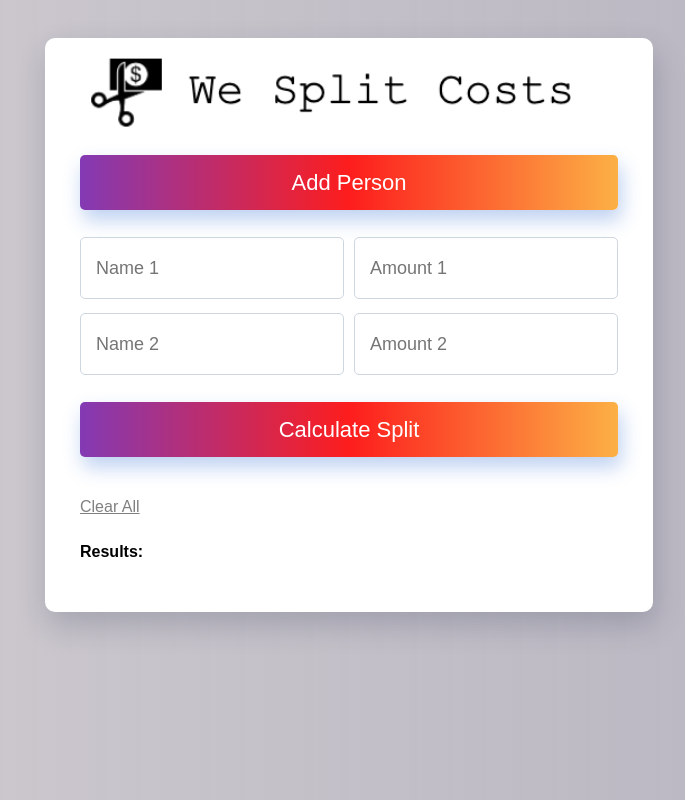
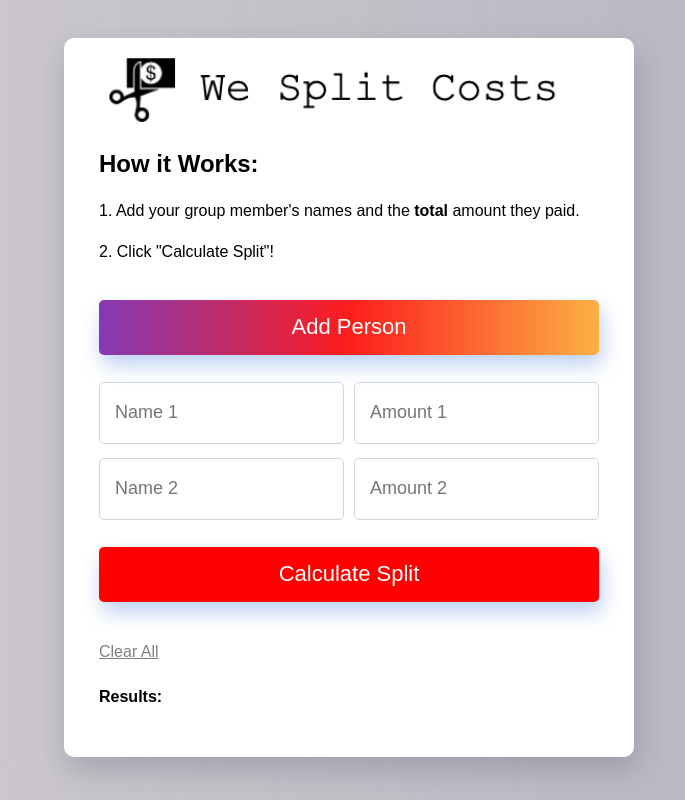
Before and after one commit to realsimont/cost-splitter, a plain HTML site: page cost-splitter.html in a window 1280 px wide. Both pictures are taken after a click on the button "Calculate Split". Shown: the whole page, without its empty margins (291-976 px from the left). Drawn offline with Linux system fonts and the light colour scheme.

Commit message:
Updated UI

```diff
--- a/cost-splitter.html
+++ b/cost-splitter.html
@@ -14,6 +14,11 @@
         <div class="form-area">
             <div id="logo-area">
                 <img id="logo" src="./images/we-split-costs-logo.jpg" />
+            </div>
+            <div id="description-area">
+                <h2 class="description-header">How it Works:</h2>
+                <p class="description">1. Add your group member's names and the <strong>total</strong> amount they paid.</p>
+                <p class="description">2. Click "Calculate Split"!</p>
             </div>
             <div id="add-person-div">
                 <input type="button" id="btn-add-person" class="btn" value="Add Person" onclick="addPerson()">
--- a/css/style.css
+++ b/css/style.css
@@ -1,6 +1,6 @@
 body {
     background: rgb(208,204,208);
-background: linear-gradient(90deg, rgba(208,204,208,1) 0%, rgba(170,166,181,0.8533788515406162) 100%);
+    background: linear-gradient(90deg, rgba(208,204,208,1) 0%, rgba(170,166,181,0.8533788515406162) 100%);
     background-size: auto;
 }
 
@@ -9,6 +9,7 @@ background: linear-gradient(90deg, rgba(208,204,208,1) 0%, rgba(170,166,181,0.85
 }
 
 .form-area {
+    max-width: 500px;
     margin: auto;
     margin-top: 30px;
     background: #fff;
@@ -96,11 +97,15 @@ input[type=text], input[type=number] {
 }
 
 .btn-pressed {
-    background-color: red;
+    background: red !important;
 }
 
-p, a {
+p, a, h1, h2, h3 {
     font-family: "Source Sans Pro", sans-serif;
+}
+
+.description {
+    line-height: 25px;
 }
 
 a {
--- a/js/scripts.js
+++ b/js/scripts.js
@@ -49,16 +49,9 @@ function buildSortedPeopleArray() {
     sortedPeopleArray.sort((a, b) => (a.amountPaid - b.amountPaid));
 }
 
-//error validation functions -
-//check that amount inputs are numbers,
-//calculate hasn't been pressed already,
-//stop if 2 people have same name (or give them different names)
-//clear button
-//round to 2 decimal points
-
-
 //main cost splitting algorithm
 function calculateSplit() {
+    //if calculate has been split, request user clears/refreshes
     if (document.getElementById("btn-calculate-split").classList.contains("btn-pressed")) {
         let result = document.createElement("p");
         result.classList.add("result");
@@ -73,7 +66,7 @@ function calculateSplit() {
                 if (sortedPeopleArray[i].diffFromAvg < sortedPeopleArray[top].diffFromAvg) {
                     let result = document.createElement("p");
                     result.classList.add("result");
-                    result.innerHTML = `${sortedPeopleArray[i].name} pays ${sortedPeopleArray[top].name} $${sortedPeopleArray[i].diffFromAvg}.`;
+                    result.innerHTML = `${sortedPeopleArray[i].name} pays ${sortedPeopleArray[top].name} $${sortedPeopleArray[i].diffFromAvg.toFixed(2)}.`;
                     document.getElementById("results-area").appendChild(result);
                     sortedPeopleArray[top].diffFromAvg -= sortedPeopleArray[i].diffFromAvg;
                     sortedPeopleArray[i].diffFromAvg = 0;
@@ -81,7 +74,7 @@ function calculateSplit() {
                 } else if (sortedPeopleArray[i].diffFromAvg > sortedPeopleArray[top].diffFromAvg) {
                     let result = document.createElement("p");
                     result.classList.add("result");
-                    result.innerHTML = `${sortedPeopleArray[i].name} pays ${sortedPeopleArray[top].name} $${sortedPeopleArray[i].diffFromAvg}.`;
+                    result.innerHTML = `${sortedPeopleArray[i].name} pays ${sortedPeopleArray[top].name} $${sortedPeopleArray[i].diffFromAvg.toFixed(2)}.`;
                     document.getElementById("results-area").appendChild(result);
                     sortedPeopleArray[i].diffFromAvg -= sortedPeopleArray[top].diffFromAvg;
                     sortedPeopleArray[top].diffFromAvg = 0;
@@ -91,7 +84,7 @@ function calculateSplit() {
                 } else if (sortedPeopleArray[i].diffFromAvg === sortedPeopleArray[top].diffFromAvg) {
                     let result = document.createElement("p");
                     result.classList.add("result");
-                    result.innerHTML = `${sortedPeopleArray[i].name} pays ${sortedPeopleArray[top].name} $${sortedPeopleArray[i].diffFromAvg}.`;
+                    result.innerHTML = `${sortedPeopleArray[i].name} pays ${sortedPeopleArray[top].name} $${sortedPeopleArray[i].diffFromAvg.toFixed(2)}.`;
                     document.getElementById("results-area").appendChild(result);
                     sortedPeopleArray[top].diffFromAvg = 0;
                     sortedPeopleArray[top].isSettled = true;
@@ -104,7 +97,7 @@ function calculateSplit() {
     }
 }
 
-//change calculate split button to red when pushed
+//change calculate split button colour when pushed
 //when this button changes, the calculate function can't be called again until the page is refreshed
 function changeCalcButton() {
     document.getElementById("btn-calculate-split").classList.add("btn-pressed");
```
